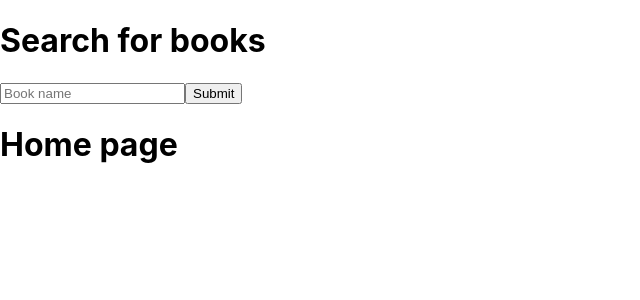
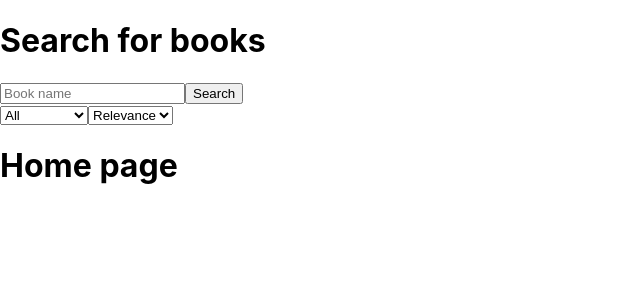
Before and after one commit to dimskiyy/modsen-test-task-3-week-1, a React (Create React App) app: page / in a window 1280 px wide. Shown: the top 300 px of the page, without its empty margins (0-640 px from the left). Built offline with nearby package versions, Linux system fonts and the light colour scheme.

Commit message:
Add Filter

```diff
--- a/src/components/Filter.jsx
+++ b/src/components/Filter.jsx
@@ -1,9 +1,30 @@
-import React from 'react';
+import React, { useState } from "react";
 
 const Filter = () => {
+    const [category, setCategory] = useState("all");
+    const [sorting, setSorting] = useState("relevance");
+
     return (
-        <div>
-
+        <div className="filter">
+            <select
+                value={category}
+                onChange={(e) => setCategory(e.target.value)}
+            >
+                <option value="all">All</option>
+                <option value="art">Art</option>
+                <option value="biography">Biography</option>
+                <option value="computers">Computers</option>
+                <option value="history">History</option>
+                <option value="medical">Medical</option>
+                <option value="poetry">Poetry</option>
+            </select>
+            <select
+                value={sorting}
+                onChange={(e) => setSorting(e.target.value)}
+            >
+                <option value="relevance">Relevance</option>
+                <option value="newest">Newest</option>
+            </select>
         </div>
     );
 };
--- a/src/components/SearchForm.jsx
+++ b/src/components/SearchForm.jsx
@@ -18,7 +18,7 @@ const SearchForm = ({ onSearch }) => {
                 onChange={(e) => setQuery(e.target.value)}
             ></input>
             <button type="submit" onClick={handleSearch}>
-                Submit
+                Search
             </button>
         </form>
     );
--- a/src/pages/home.js
+++ b/src/pages/home.js
@@ -1,10 +1,12 @@
 import React from "react";
+import Filter from "../components/Filter";
 import Header from "../components/Header";
 
 const Home = () => {
     return (
         <div>
             <Header/>
+            <Filter/>
             <h1>Home page</h1>
         </div>
     );
```
Also changed, not shown: src/components/Button.jsx (deleted, +0 -11 lines).
